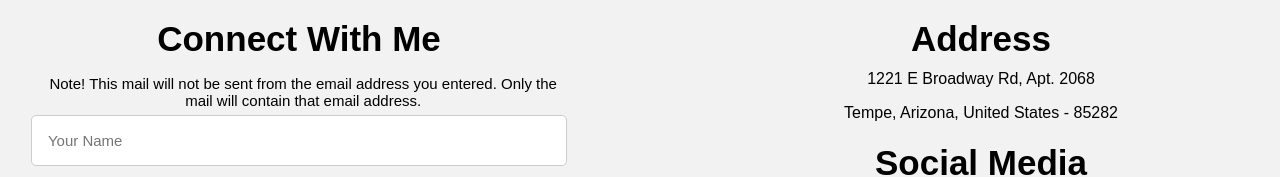
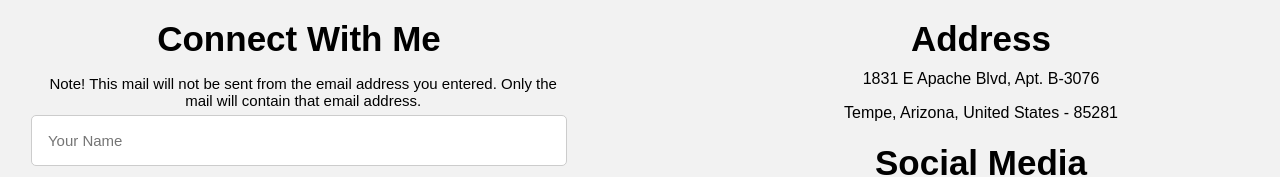
Before and after one commit to ashar479/portfolio, a React (Create React App) app: page / in a window 1280 px wide. Shown: the part 7490-7667 px from the top of the page. Built offline with nearby package versions, Linux system fonts and the light colour scheme.

Commit message:
address update

```diff
--- a/src/components/Footer.js
+++ b/src/components/Footer.js
@@ -95,8 +95,8 @@ const Footer = () => {
         <div className="info-section">
           <div>
             <h3>Address</h3>
-            <p>1221 E Broadway Rd, Apt. 2068</p>
-            <p>Tempe, Arizona, United States - 85282</p>
+            <p>1831 E Apache Blvd, Apt. B-3076</p>
+            <p>Tempe, Arizona, United States - 85281</p>
           </div>
           <div>
             <h3>Social Media</h3>
```
